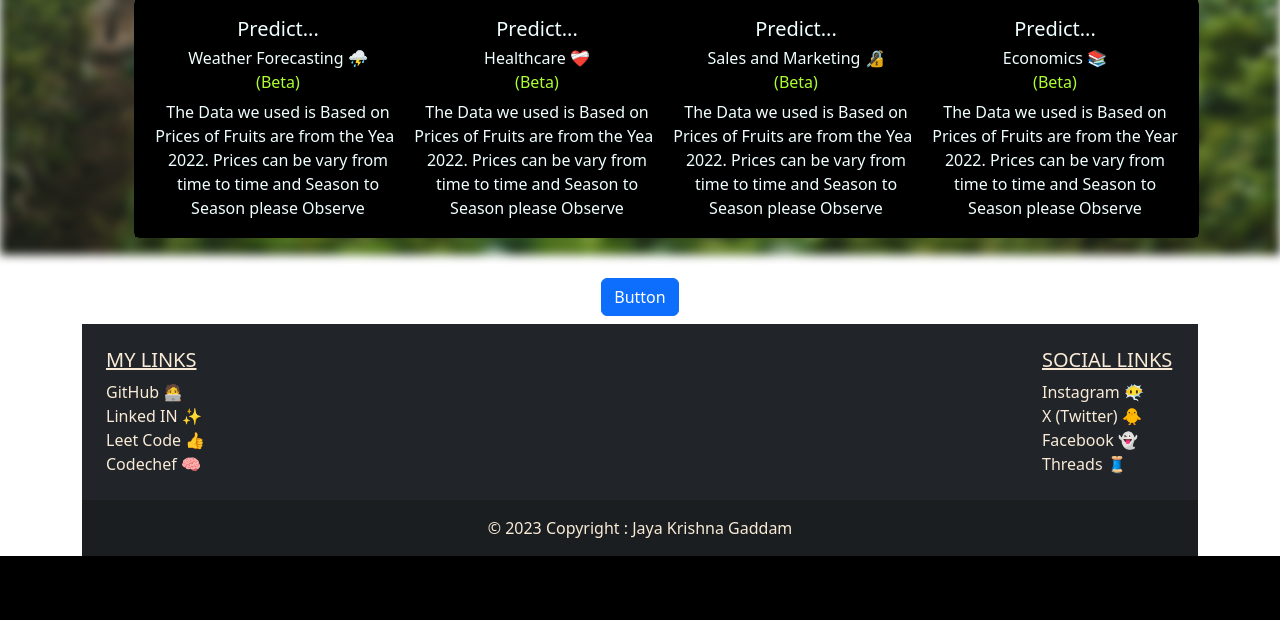
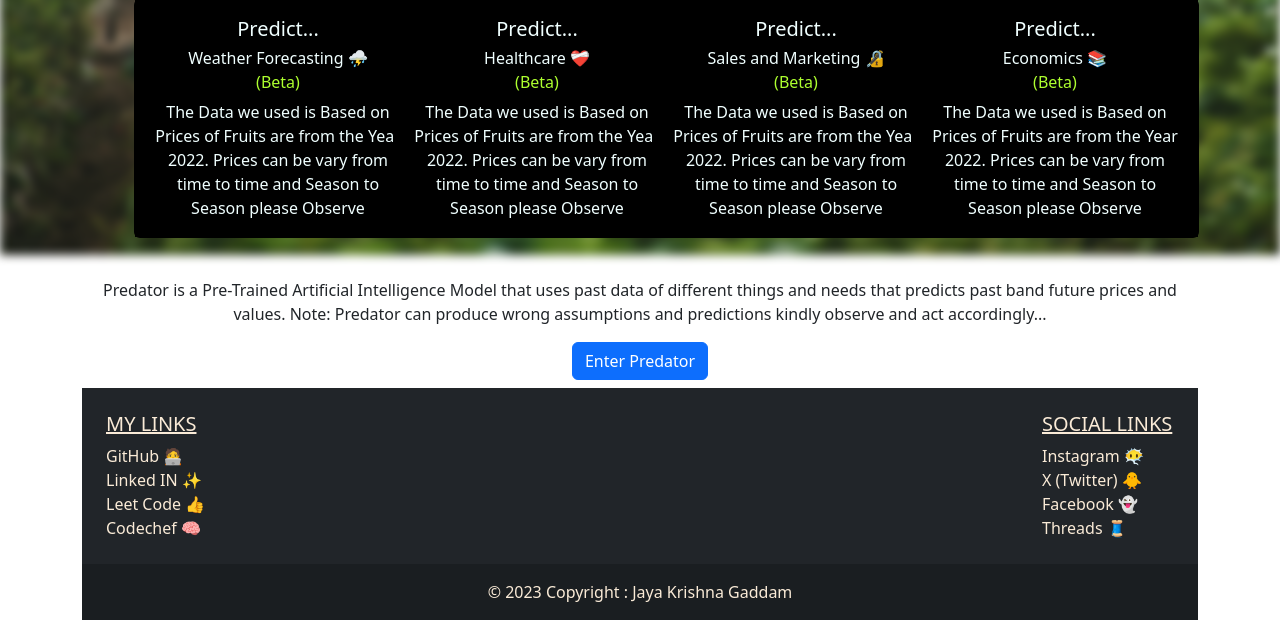
Before and after one commit to jayakrishnagaddam/PRICES-PREDICTION-SYSTEM, a Flask app: page /homepage in a window 1280 px wide. Shown: the part 545-1165 px from the top of the page. Before the commit the page ends 1101 px from the top, so only its background shows below. Run offline with Flask 3, Linux system fonts and the light colour scheme; some libraries are stand-ins or nearby versions.

Commit message:
Update homepage.html

```diff
--- a/templates/homepage.html
+++ b/templates/homepage.html
@@ -162,7 +162,12 @@ body {
                 </div>
            </div>
             </div>
-            <a href="example" class="btn btn-primary" role="button"> Button</a>
+
+     <div class="text-center"><p>Predator is a Pre-Trained Artificial Intelligence Model that uses past data of different things
+         and needs that predicts past band future prices and values. Note: Predator can produce wrong assumptions and predictions
+         kindly observe and act accordingly...</p>
+         <a href="example" class="btn btn-primary" role="button">Enter Predator</a>
+     </div>
             {%include 'footer.html'%}
         </body>
     </head>
```
